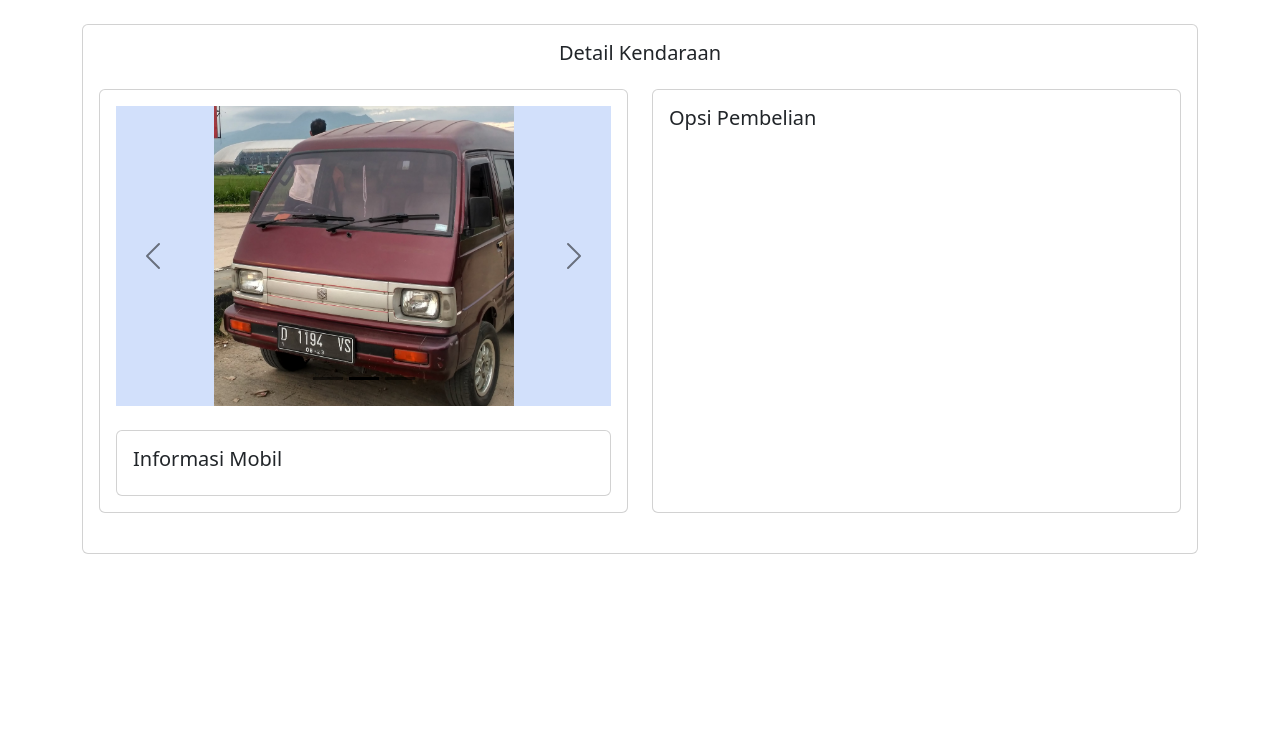
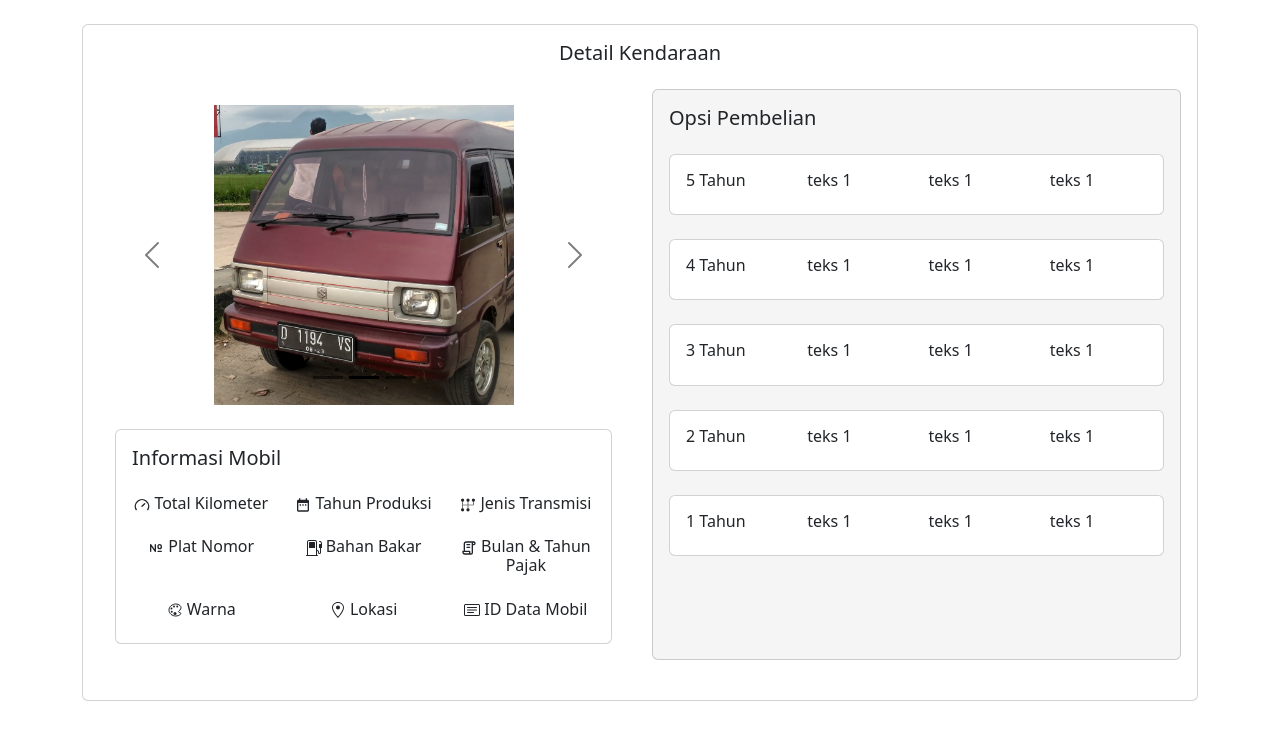
Before and after one commit to yosepb/Tugas-Akhir-Web-Mobkas, a React (Vite) app: page /detail in a window 1280 px wide. Shown: the top 740 px of the page. Built offline with nearby package versions, Linux system fonts and the light colour scheme.

Commit message:
Perubahan Minor pada beberapa file

```diff
--- a/src/pages/PageDetailCar.jsx
+++ b/src/pages/PageDetailCar.jsx
@@ -11,6 +11,15 @@ import {
   InputGroup,
 } from "react-bootstrap";
 import Carousel from "react-bootstrap/Carousel";
+import { BsFuelPump } from "react-icons/bs";
+import { TbLicense } from "react-icons/tb";
+import { GoLocation } from "react-icons/go";
+import { IoColorPaletteOutline } from "react-icons/io5";
+import { GiGearStickPattern } from "react-icons/gi";
+import { MdDateRange } from "react-icons/md";
+import { LuGauge } from "react-icons/lu";
+import { TbNumber } from "react-icons/tb";
+import { BsCardText } from "react-icons/bs";
 
 import DatePicker from "react-datepicker";
 import "react-datepicker/dist/react-datepicker.css";
@@ -146,7 +155,11 @@ const PageDetailCar = () => {
               <Card.Title className="text-center">Detail Kendaraan</Card.Title>
               <Row className="mt-4">
                 <Col className="mb-4">
-                  <Card>
+                  <Card
+                    style={{
+                      border: "0px",
+                    }}
+                  >
                     <Card.Body>
                       <Carousel slide={false} data-bs-theme="dark">
                         <Carousel.Item>
@@ -170,6 +183,57 @@ const PageDetailCar = () => {
                           <Card>
                             <Card.Body>
                               <Card.Title>Informasi Mobil</Card.Title>
+                              <Row>
+                                <Col>
+                                  <h6 className="text-center mt-3">
+                                    <LuGauge /> Total Kilometer
+                                  </h6>
+                                </Col>
+                                <Col>
+                                  <h6 className="text-center mt-3">
+                                    <MdDateRange /> Tahun Produksi
+                                  </h6>
+                                </Col>
+                                <Col>
+                                  <h6 className="text-center mt-3">
+                                    <GiGearStickPattern /> Jenis Transmisi
+                                  </h6>
+                                </Col>
+                              </Row>
+                              <Row>
+                                <Col>
+                                  <h6 className="text-center mt-3">
+                                    <TbNumber /> Plat Nomor
+                                  </h6>
+                                </Col>
+                                <Col>
+                                  <h6 className="text-center mt-3">
+                                    <BsFuelPump /> Bahan Bakar
+                                  </h6>
+                                </Col>
+                                <Col>
+                                  <h6 className="text-center mt-3">
+                                    <TbLicense /> Bulan & Tahun Pajak
+                                  </h6>
+                                </Col>
+                              </Row>
+                              <Row>
+                                <Col>
+                                  <h6 className="text-center mt-3">
+                                    <IoColorPaletteOutline /> Warna
+                                  </h6>
+                                </Col>
+                                <Col>
+                                  <h6 className="text-center mt-3">
+                                    <GoLocation /> Lokasi
+                                  </h6>
+                                </Col>
+                                <Col>
+                                  <h6 className="text-center mt-3">
+                                    <BsCardText /> ID Data Mobil
+                                  </h6>
+                                </Col>
+                              </Row>
                             </Card.Body>
                           </Card>
                         </Col>
@@ -178,9 +242,105 @@ const PageDetailCar = () => {
                   </Card>
                 </Col>
                 <Col className="mb-4">
-                  <Card style={{ height: "100%" }}>
+                  <Card
+                    style={{
+                      height: "100%",
+                      backgroundColor: "#F5F5F5",
+                    }}
+                  >
                     <Card.Body>
                       <Card.Title>Opsi Pembelian</Card.Title>
+                      <Card className="mt-4">
+                        <Card.Body>
+                          <Row>
+                            <Col>
+                              <h6>5 Tahun</h6>
+                            </Col>
+                            <Col>
+                              <h6>teks 1</h6>
+                            </Col>
+                            <Col>
+                              <h6>teks 1</h6>
+                            </Col>
+                            <Col>
+                              <h6>teks 1</h6>
+                            </Col>
+                          </Row>
+                        </Card.Body>
+                      </Card>
+                      <Card className="mt-4">
+                        <Card.Body>
+                          <Row>
+                            <Col>
+                              <h6>4 Tahun</h6>
+                            </Col>
+                            <Col>
+                              <h6>teks 1</h6>
+                            </Col>
+                            <Col>
+                              <h6>teks 1</h6>
+                            </Col>
+                            <Col>
+                              <h6>teks 1</h6>
+                            </Col>
+                          </Row>
+                        </Card.Body>
+                      </Card>
+
+                      <Card className="mt-4">
+                        <Card.Body>
+                          <Row>
+                            <Col>
+                              <h6>3 Tahun</h6>
+                            </Col>
+                            <Col>
+                              <h6>teks 1</h6>
+                            </Col>
+                            <Col>
+                              <h6>teks 1</h6>
+                            </Col>
+                            <Col>
+                              <h6>teks 1</h6>
+                            </Col>
+                          </Row>
+                        </Card.Body>
+                      </Card>
+                      <Card className="mt-4">
+                        <Card.Body>
+                          <Row>
+                            <Col>
+                              <h6>2 Tahun</h6>
+                            </Col>
+                            <Col>
+                              <h6>teks 1</h6>
+                            </Col>
+                            <Col>
+                              <h6>teks 1</h6>
+                            </Col>
+                            <Col>
+                              <h6>teks 1</h6>
+                            </Col>
+                          </Row>
+                        </Card.Body>
+                      </Card>
+                      <Card className="mt-4">
+                        <Card.Body>
+                          <Row>
+                            <Col>
+                              <h6>1 Tahun</h6>
+                            </Col>
+                            <Col>
+                              <h6>teks 1</h6>
+                            </Col>
+                            <Col>
+                              <h6>teks 1</h6>
+                            </Col>
+                            <Col>
+                              <h6>teks 1</h6>
+                            </Col>
+                          </Row>
+                        </Card.Body>
+                      </Card>
                     </Card.Body>
                   </Card>
                 </Col>
--- a/src/style.css
+++ b/src/style.css
@@ -3,5 +3,5 @@
     justify-content: center;
     align-items: center;
     height: 300px; /* Sesuaikan dengan tinggi gambar */
-    background-color: #D2E0FB; /* Warna latar belakang abu */
+    background-color: #fff; /* Warna latar belakang abu */
   }
```
